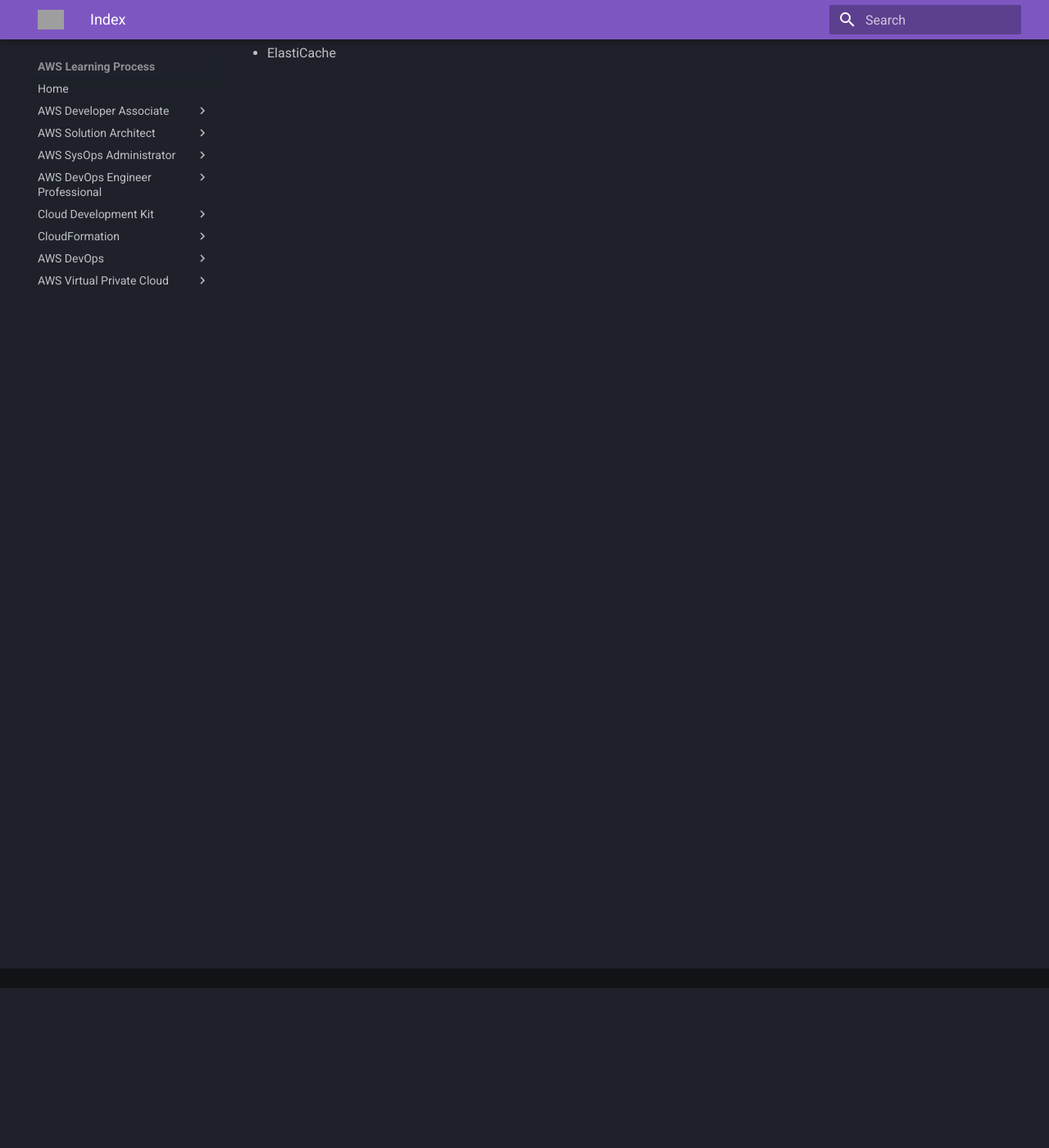
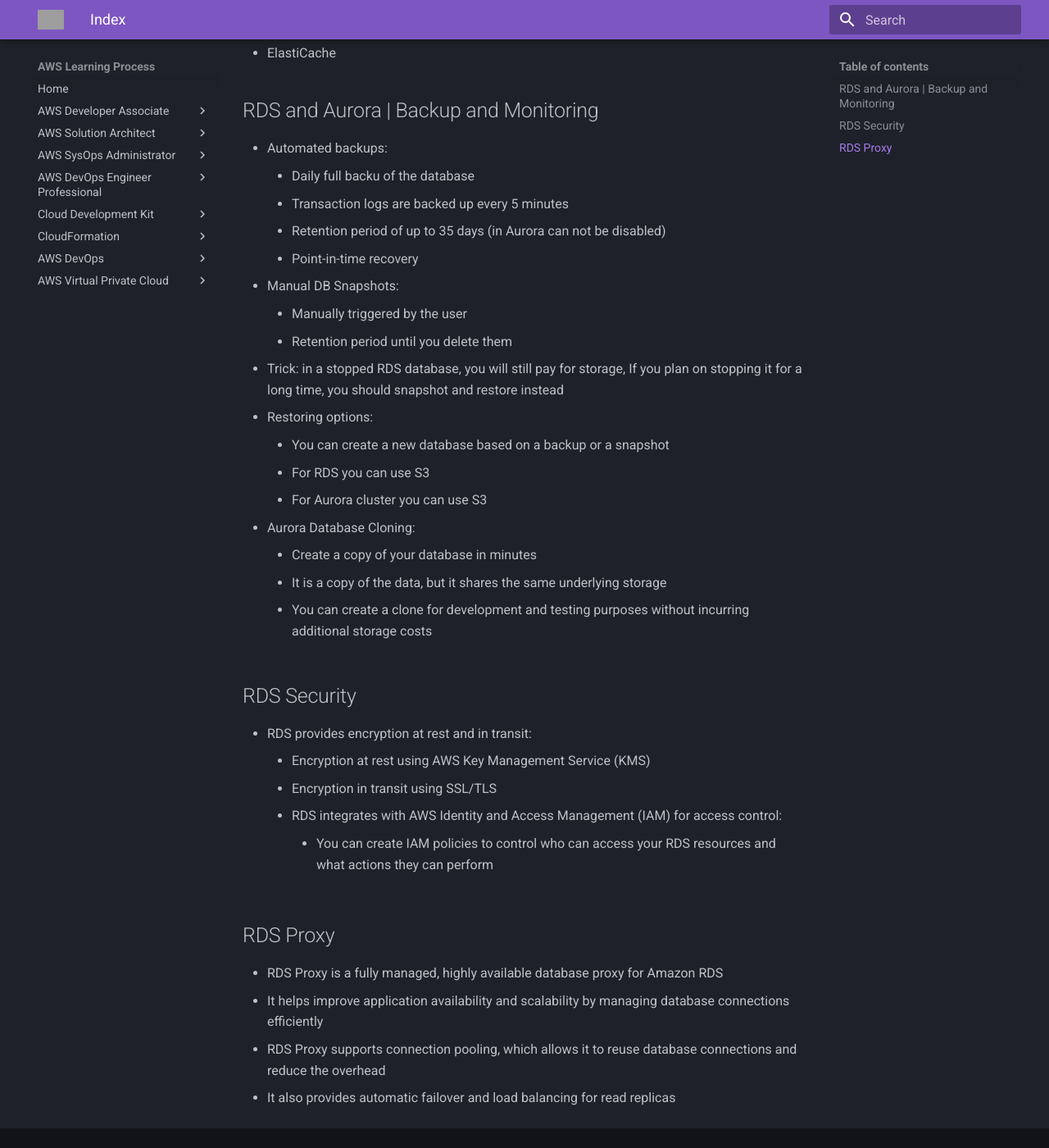
Before and after one commit to janobourian/aws, an MkDocs documentation site: the page built from docs/aws_databases/index.md, in a window 1280 px wide and 1400 px high, scrolled down 195 px. Shown: the whole window at 82% size. Built offline with MkDocs 1.6.1 and Material for MkDocs 9.7.7, drawn with Linux system fonts in a browser that asks for light colours; grey boxes are pictures that could not be loaded.

Commit message:
add: aurora and rds information

```diff
--- a/docs/aws_databases/index.md
+++ b/docs/aws_databases/index.md
@@ -3,3 +3,41 @@
 * Amazon RDS
 * Amazon Aurora
 * ElastiCache
+
+## RDS and Aurora | Backup and Monitoring
+
+* Automated backups:
+    * Daily full backu of the database
+    * Transaction logs are backed up every 5 minutes
+    * Retention period of up to 35 days (in Aurora can not be disabled)
+    * Point-in-time recovery
+* Manual DB Snapshots:
+    * Manually triggered by the user
+    * Retention period until you delete them
+
+* Trick: in a stopped RDS database, you will still pay for storage, If you plan on stopping it for a long time, you should snapshot and restore instead
+
+* Restoring options:
+    * You can create a new database based on a backup or a snapshot
+    * For RDS you can use S3
+    * For Aurora cluster you can use S3
+
+* Aurora Database Cloning:
+    * Create a copy of your database in minutes
+    * It is a copy of the data, but it shares the same underlying storage
+    * You can create a clone for development and testing purposes without incurring additional storage costs
+
+## RDS Security
+
+* RDS provides encryption at rest and in transit:
+    * Encryption at rest using AWS Key Management Service (KMS)
+    * Encryption in transit using SSL/TLS
+    * RDS integrates with AWS Identity and Access Management (IAM) for access control:
+        * You can create IAM policies to control who can access your RDS resources and what actions they can perform
+
+## RDS Proxy
+
+* RDS Proxy is a fully managed, highly available database proxy for Amazon RDS
+* It helps improve application availability and scalability by managing database connections efficiently
+* RDS Proxy supports connection pooling, which allows it to reuse database connections and reduce the overhead
+* It also provides automatic failover and load balancing for read replicas
```
Also changed, not shown: docs/aws_databases/aurora.md (+40 -1 lines).
